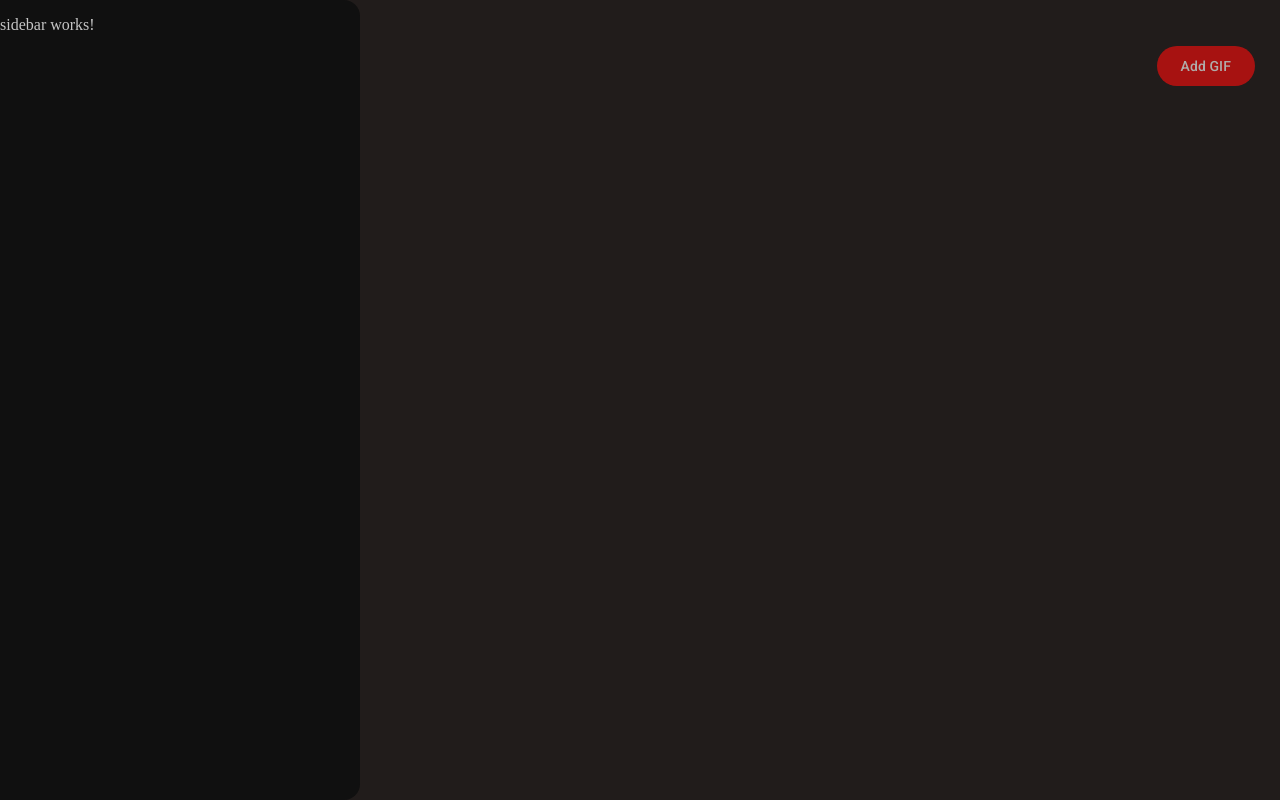
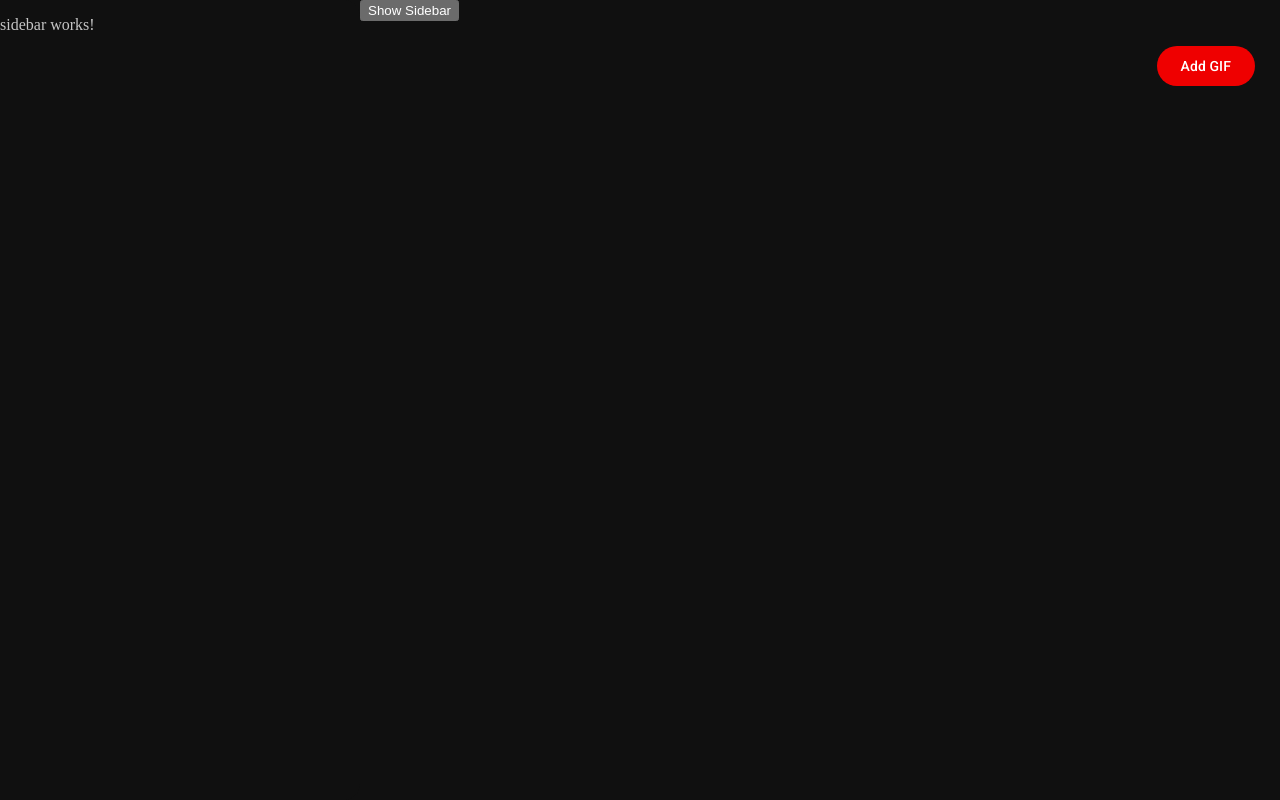
Before and after one commit to jrisner649/gif-project, an Angular app: page / in a window 1280 px wide. Both pictures are taken after a click on the button "Show Sidebar". Built offline with nearby package versions, Linux system fonts and the light colour scheme.

Commit message:
change sidenav to side mode to support category switching

```diff
--- a/src/app/app.html
+++ b/src/app/app.html
@@ -1,5 +1,5 @@
 <mat-sidenav-container style="width: 100vw; height: 100vh; container-background-color: none;">
-  <mat-sidenav #sidenav>
+  <mat-sidenav #sidenav [mode]="'side'">
     <app-sidebar></app-sidebar>
   </mat-sidenav>
   <mat-sidenav-content>
```
